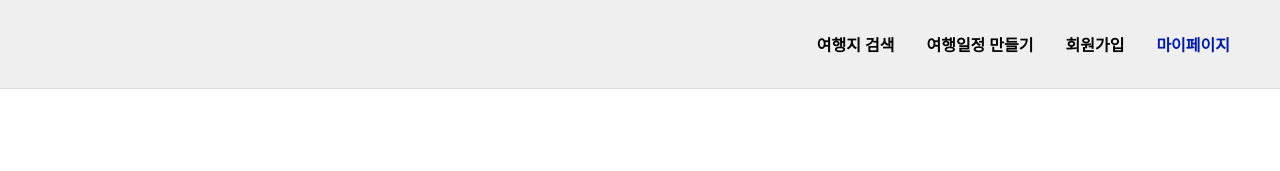
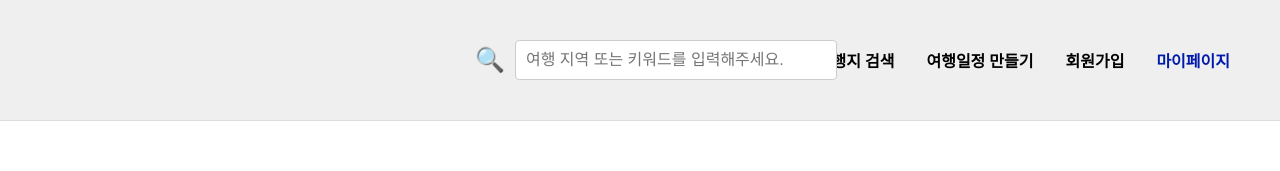
Before and after one commit to jungh150/codeit-boost-mini-hackathon, a plain HTML site: page html/home.html in a window 1280 px wide. Shown: the top 171 px of the page. Drawn offline with Linux system fonts and the light colour scheme; files whose address does not match are found by name.

Commit message:
랜딩페이지 검색창 추가

```diff
--- a/css/styles.css
+++ b/css/styles.css
@@ -6,7 +6,8 @@ body {
 .nav {
   border-bottom: 1px solid #dddddd;
   display: flex;
-  justify-content: flex-end;
+  justify-content: space-between;
+  align-items: center;
   padding: 16px;
   position: fixed;
   top: 0;
@@ -17,14 +18,14 @@ body {
 
 ul.menu {
   display: flex;
-  margin: 0;
+  margin-right: 50px;
   list-style: none;
-  margin-right: 50px;
+  margin-left: auto; /* 오른쪽으로 정렬 */
 }
 
 ul.menu > li {
   margin: 16px;
-    font-family: 'NanumSquare Neo OTF';
+  font-family: 'NanumSquare Neo OTF';
   font-weight: 600;
 }
 
@@ -32,8 +33,34 @@ ul.menu > li.myPage {
   color: #001BAB;
 }
 
-/* home.html  */
+.search-container {
+  display: flex;
+  align-items: center;
+  position: absolute;
+  left: 50%;
+  transform: translateX(-50%);
+}
 
+.search-icon {
+  cursor: pointer;
+  font-size: 1.5em;
+  margin-right: 10px;
+}
+
+.search-block {
+  display: flex;
+  align-items: center;
+}
+
+#searchInput {
+  padding: 10px;
+  font-size: 1em;
+  border: 1px solid #ccc;
+  border-radius: 4px;
+  width: 300px;
+}
+
+/* home.html */
 .main {
   text-align: center;
   font-size: 28px;
@@ -54,6 +81,7 @@ ul.menu > li.myPage {
   align-items: flex-end;
   text-align: left;
   padding: 50px 16px;
+  margin: 0 100px;
 }
 
 .description img {
@@ -78,7 +106,6 @@ ul.menu > li.myPage {
   font-weight: 500;
   color: #3d3d3d;
 }
-
 
 
 /* mypage.html */
--- a/html/home.html
+++ b/html/home.html
@@ -6,9 +6,15 @@
     <link rel="stylesheet" href="../css/styles.css">
     <script src="js/script.js" defer></script>
 </head>
-
 <body>
     <div class="nav">
+        <div class="search-container">
+            <div class="search-icon" id="searchIcon">&#128269;</div>
+            <div class="search-block">
+                <input type="text" id="searchInput" placeholder="여행 지역 또는 키워드를 입력해주세요.">
+            </div>
+        </div>
+
         <ul class="menu">
             <li>여행지 검색</li>
             <li>여행일정 만들기</li>
@@ -16,6 +22,7 @@
             <li class="myPage">마이페이지</li>
         </ul>
     </div>
+
     <div class="main">
         <h1>여행에 필요한 모든 것,<br> 한 번에 계획하세요 </h1>
         <h3>여행지 검색부터 코스 제작까지 한 번에</h3>
@@ -50,8 +57,5 @@
                 코스 생성해 여행 일정 정리해 드릴게요.</h3>
         </div>
     </div>
-
-
 </body>
-
 </html>
--- a/js/script.js
+++ b/js/script.js
@@ -5,3 +5,16 @@ document.addEventListener('DOMContentLoaded', function() {
         window.location.href = '../마이페이지/index.html';
     });
 });
+
+document.addEventListener('DOMContentLoaded', () => {
+    const searchIcon = document.getElementById('searchIcon');
+    const banner = document.getElementById('banner');
+
+    searchIcon.addEventListener('click', () => {
+      if (banner.classList.contains('show')) {
+        banner.classList.remove('show');
+      } else {
+        banner.classList.add('show');
+      }
+    });
+  });
```
Lines whose indentation alone changed are shown as unchanged.
